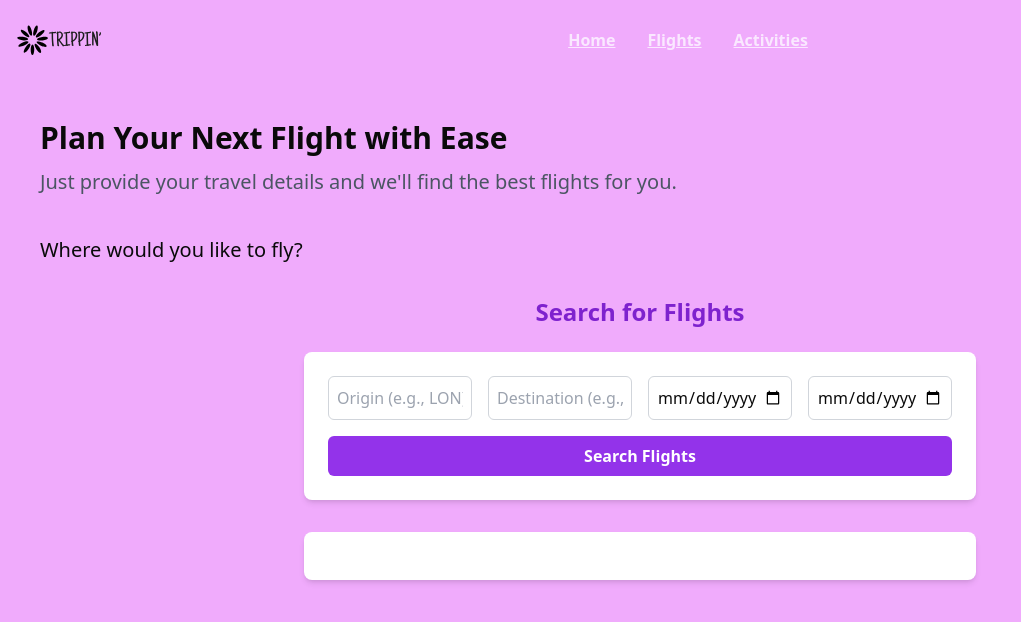
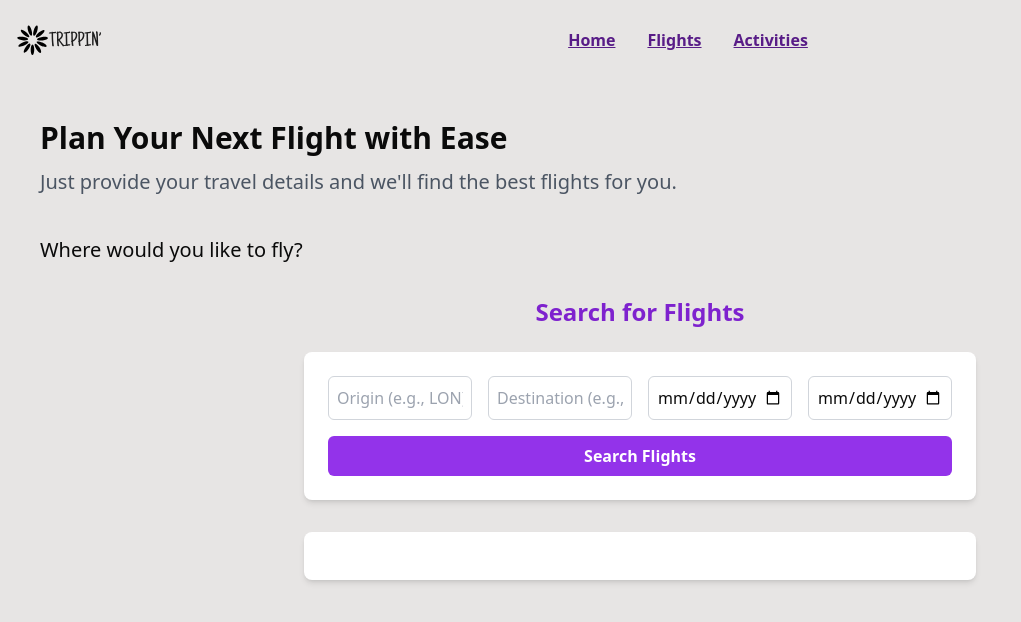
Before and after one commit to HamzaAcb/ALX-FE-Capstone-Project, a React (Vite) app in the folder Trippin/: page /Flights in a window 1280 px wide. Shown: the top 622 px of the page, without its empty margins (0-1021 px from the left). Built offline with nearby package versions, Linux system fonts and the light colour scheme.

Commit message:
Modifying Bg color and nav bar text color

```diff
--- a/Trippin/src/components/custom/Header.jsx
+++ b/Trippin/src/components/custom/Header.jsx
@@ -8,14 +8,14 @@ const Header = () => {
       <img src="/Logo.svg" alt="Logo" className="h-12 w-24" />
 
       {/* Centering the links */}
-      <div className="font-bold text-fuchsia-100 flex-grow flex justify-center space-x-8 ">
-        <Link to="/" className=" hover:text-purple-700 underline">
+      <div className="font-bold text-purple-900 flex-grow flex justify-center space-x-8 ">
+        <Link to="/" className=" hover:text-purple-500 underline">
           Home
         </Link>
-        <Link to="/Flights" className=" hover:text-purple-700 underline">
+        <Link to="/Flights" className=" hover:text-purple-500 underline">
           Flights
         </Link>
-        <Link to="/Activities" className=" hover:text-purple-700 underline">
+        <Link to="/Activities" className=" hover:text-purple-500 underline">
           Activities
         </Link>
       </div>
--- a/Trippin/src/pages/Activities.jsx
+++ b/Trippin/src/pages/Activities.jsx
@@ -5,7 +5,7 @@ import PointsOfInterest from "@/components/custom/PointsOfInterest"; // Importin
 // Main Activities component
 const Activities = () => {
   return (
-    <div className="min-h-screen bg-fuchsia-300">
+    <div className="min-h-screen bg-stone-200">
       {" "}
       {/* Full screen container with background color */}
       <Header /> {/* Display the header at the top */}
--- a/Trippin/src/pages/Flights.jsx
+++ b/Trippin/src/pages/Flights.jsx
@@ -5,7 +5,7 @@ import FlightSearch from "@/components/custom/FlightSearch"; // Importing the Fl
 // Main Flights component
 const Flights = () => {
   return (
-    <div className="min-h-screen bg-fuchsia-300">
+    <div className="min-h-screen bg-stone-200">
       {" "}
       {/* Full page container with a background color */}
       <Header /> {/* Display the Header at the top */}
```
